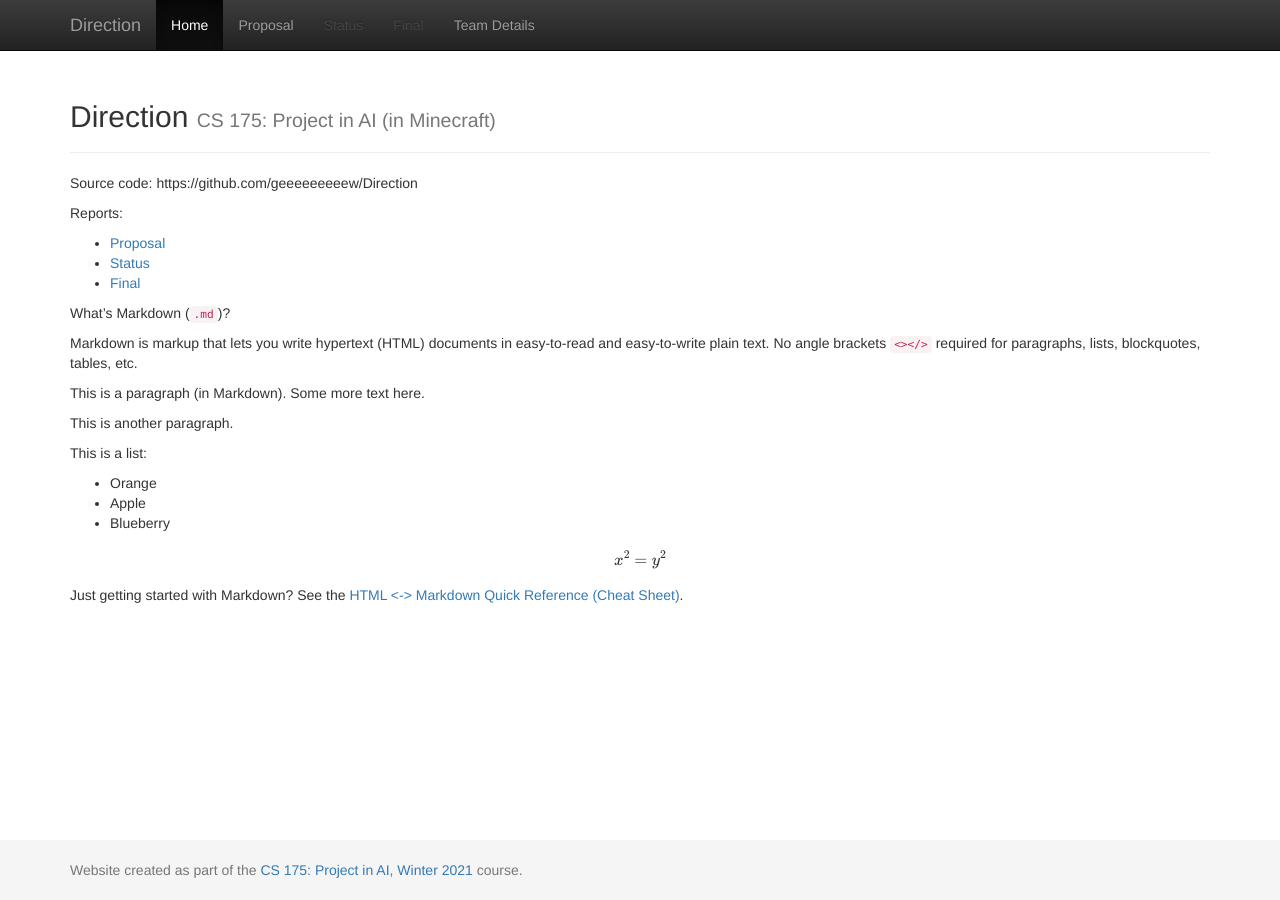
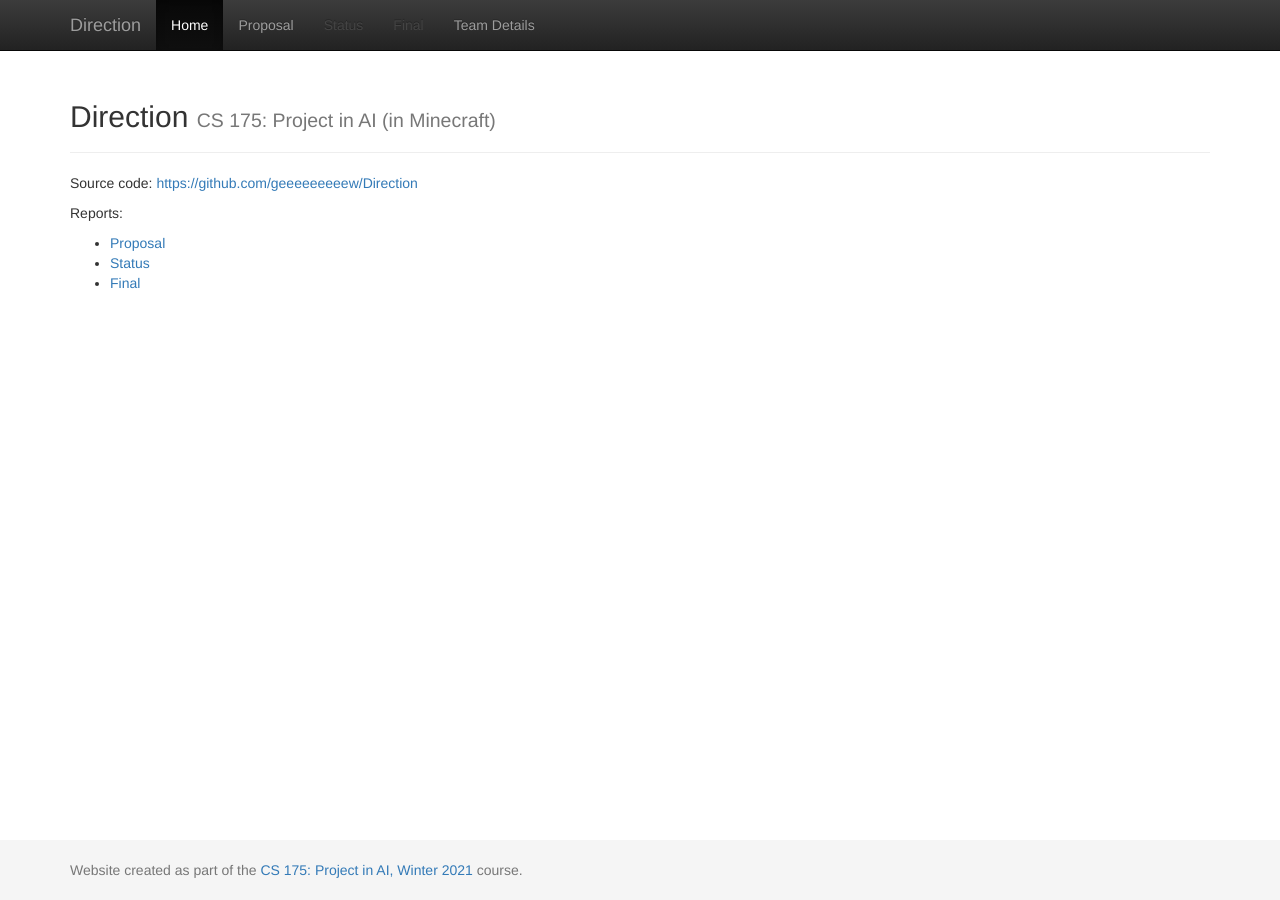
Before and after one commit to geeeeeeeeew/CS-175-Team-Direction-, a Jekyll site: the page built from docs/index.md, in a window 1280 px wide. Built offline with Jekyll 4.4.1, drawn with Linux system fonts in a browser that asks for light colours; formulas are drawn with MathJax 3.

Commit message:
Update index.md

```diff
--- a/docs/index.md
+++ b/docs/index.md
@@ -3,7 +3,7 @@
 title:  Home
 ---
 
-Source code: https://github.com/geeeeeeeeew/Direction
+Source code: [https://github.com/geeeeeeeeew/Direction][quickref]
 
 Reports:
 
@@ -11,30 +11,4 @@
 - [Status](status.html)
 - [Final](final.html)
 
-What's Markdown (`.md`)?
-
-Markdown is markup that lets you write hypertext (HTML) documents
-in easy-to-read and easy-to-write plain text.
-No angle brackets `<></>` required for
-paragraphs, lists, blockquotes, tables, etc.
-
-
-This is a paragraph (in Markdown). Some more
-text here.
-
-This is another paragraph.
-
-This is a list:
-
-- Orange
-- Apple
-- Blueberry
-
-$$x^2 = y^2$$
-
-
-Just getting started with Markdown?
-See the [HTML <-> Markdown Quick Reference (Cheat Sheet)][quickref].
-
-
-[quickref]: https://github.com/mundimark/quickrefs/blob/master/HTML.md
+[quickref]: https://github.com/geeeeeeeeew/Direction
```
